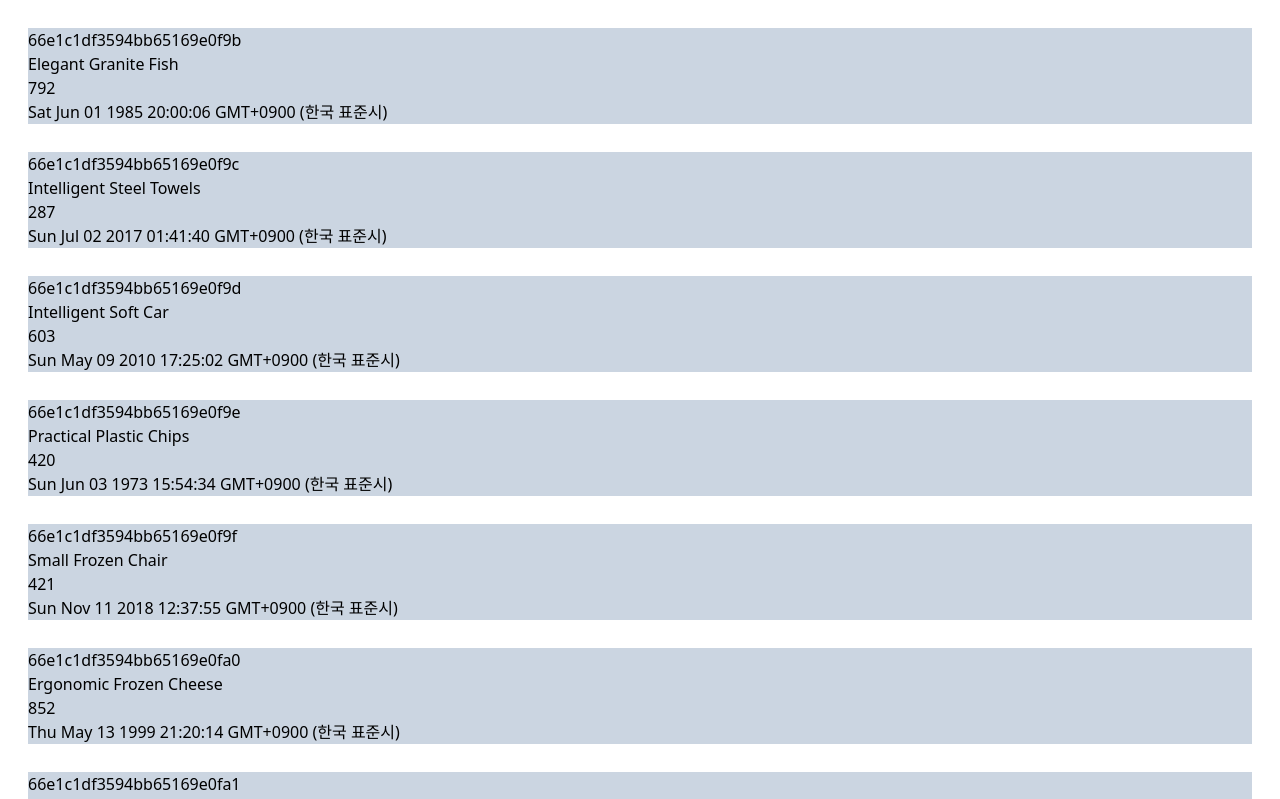
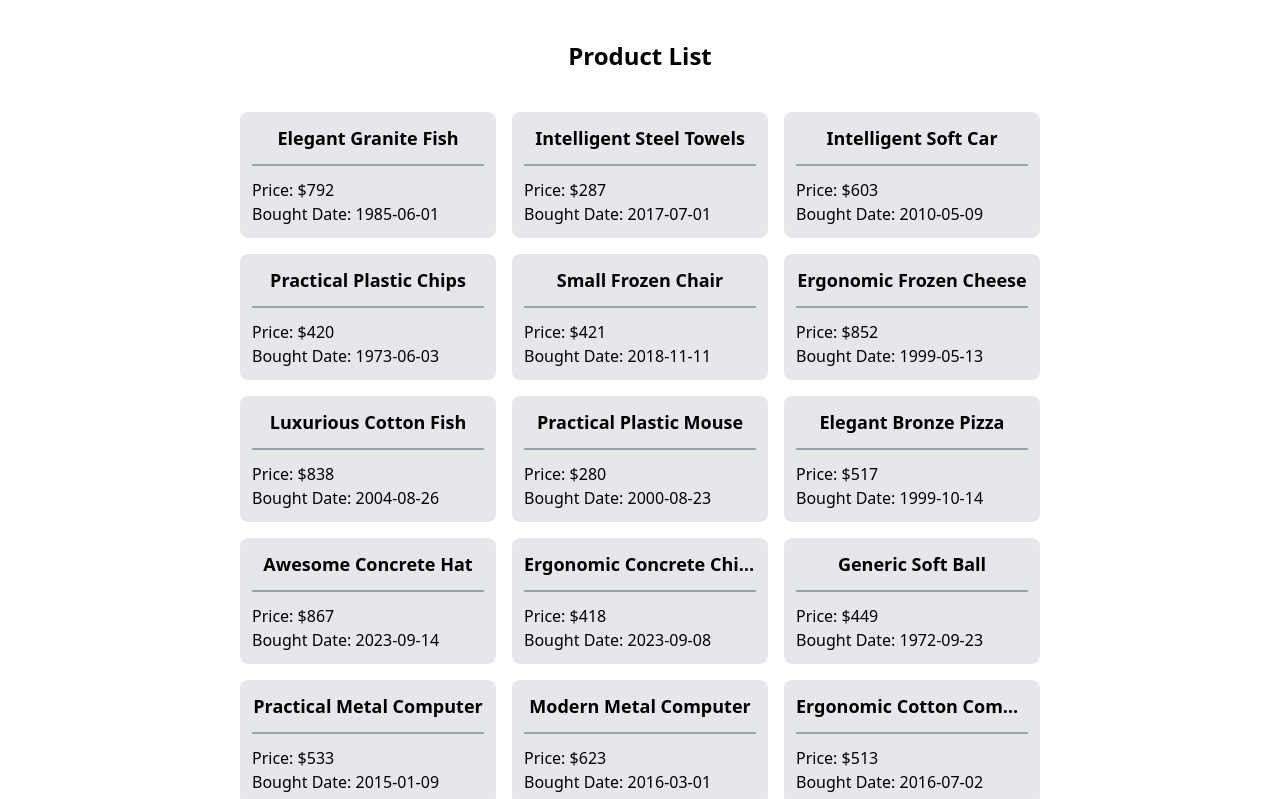
Before and after one commit to hyrmzz1/infinite-scroll, a React (Vite) app: page / in a window 1280 px wide. Shown: the top 799 px of the page. Built offline with nearby package versions, Linux system fonts and the light colour scheme; the HTML template or start-up script is replaced by a standard one.

Commit message:
Feat: react-spinner 적용 및 UI 수정

```diff
--- a/package.json
+++ b/package.json
@@ -11,7 +11,8 @@
   },
   "dependencies": {
     "react": "^18.3.1",
-    "react-dom": "^18.3.1"
+    "react-dom": "^18.3.1",
+    "react-spinners": "^0.14.1"
   },
   "devDependencies": {
     "@eslint/js": "^9.11.1",
--- a/src/App.tsx
+++ b/src/App.tsx
@@ -1,6 +1,7 @@
 import { useEffect, useRef, useState } from "react";
 import { getMockData, MockData } from "./mocks/mockData";
 import ProductCard from "./components/ProductCard";
+import { PacmanLoader } from "react-spinners";
 
 const App = () => {
   const [products, setProducts] = useState<MockData[]>([]); // 불러온 데이터 저장
@@ -61,13 +62,20 @@ const App = () => {
   }, [hasNextPage, loading]);
 
   return (
-    <>
-      {products.map((elem) => (
-        <ProductCard product={elem} />
-      ))}
+    <main className="flex flex-col items-center py-10">
+      <p className="text-2xl font-extrabold">Product List</p>
+      <div className="grid grid-cols-3 gap-4 my-10">
+        {products.map((elem) => (
+          <ProductCard product={elem} key={elem.productId} />
+        ))}
+      </div>
 
-      {hasNextPage && <div ref={observerRef}>Load more</div>}
-    </>
+      {hasNextPage && (
+        <div ref={observerRef}>
+          <PacmanLoader speedMultiplier={0.75} size={20} />
+        </div>
+      )}
+    </main>
   );
 };
 
--- a/src/components/ProductCard.tsx
+++ b/src/components/ProductCard.tsx
@@ -5,12 +5,21 @@ interface ProductCardProps {
 }
 
 const ProductCard = ({ product }: ProductCardProps) => {
+  let boughtDate = new Date(product.boughtDate); // UTC 기준
+  const offset = new Date().getTimezoneOffset() * 60000;
+
+  boughtDate = new Date(boughtDate.getTime() - offset); // 한국 표준시 기준으로 보정
+  const boughtDateStr = boughtDate.toISOString().split("T")[0];
+
   return (
-    <div className="bg-slate-300 m-7">
-      <p>{product.productId}</p>
-      <p>{product.productName}</p>
-      <p>{product.price}</p>
-      <p>{product.boughtDate}</p>
+    <div className="w-64 px-3 rounded-lg bg-gray-200 divide-y-2 divide-solid divide-gray-400">
+      <p className="py-3 font-bold text-lg text-center truncate">
+        {product.productName}
+      </p>
+      <div className="py-3">
+        <p>Price: ${product.price}</p>
+        <p>Bought Date: {boughtDateStr}</p>
+      </div>
     </div>
   );
 };
```
Also changed, not shown: 1 other file (tests, documents, lock files or other folders).
